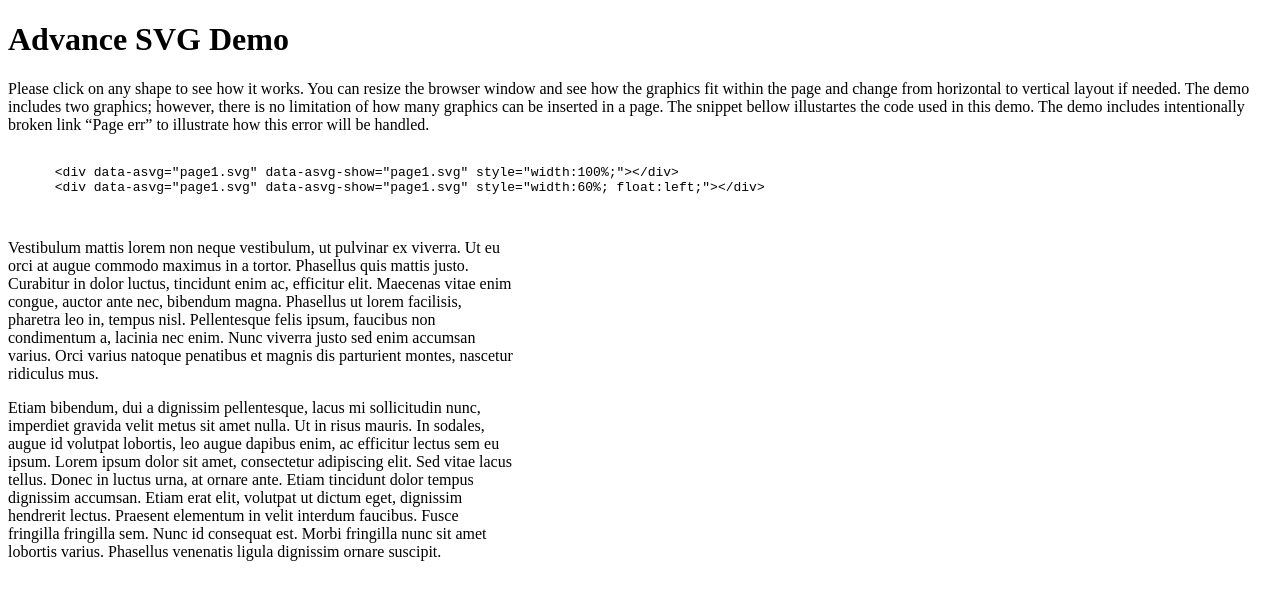
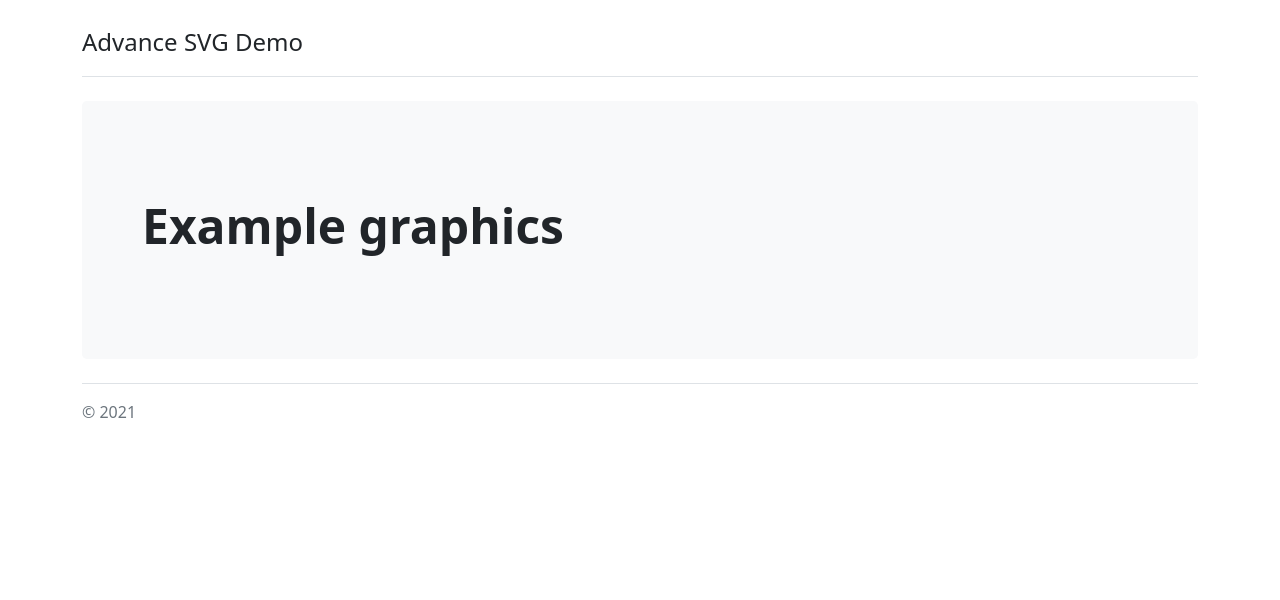
Before and after one commit to processesjs-com/advance-svg, a website built with webpack: page src/index.html in a window 1280 px wide. Built offline with nearby package versions, Linux system fonts and the light colour scheme; files whose address does not match are found by name; what is-svg, spin would draw is missing.

Commit message:
Change index and remove window-functions

```diff
--- a/package.json
+++ b/package.json
@@ -1,6 +1,6 @@
 {
 	"name": "advance-svg",
-	"version": "1.2.6",
+	"version": "1.3.0",
 	"description": "JavaScript library for advancing SVG graphics with responsive behavior, popup shapes and in-page links",
 	"main": "src/asvg.js",
 	"homepage": "https://d2a8hhqmsel69m.cloudfront.net/",
--- a/src/asvg.js
+++ b/src/asvg.js
@@ -47,7 +47,7 @@ class ASVG{
         })
         // 1.1. Add icons to popups, popuplinks and pagelinks
         .then( () => {
-            this.addIcons( element , '[data-asvg-popup]'     , '" href="#asvg-popup-close" class="asvg-popup-close" onclick="onASVGPopupCloseClick(this)" />' )
+          this.addIcons( element , '[data-asvg-popup]'     , '" href="#asvg-popup-close" class="asvg-popup-close" onclick="asvg.onPopupCloseClick(this)" />' )
           this.addIcons( element , '[data-asvg-popuplink]' , '" href="#asvg-popuplink-icon" />' )
           this.addIcons( element , '[data-asvg-pagelink]'  , '" href="#asvg-pagelink-icon" />'  )
           resolve()
@@ -186,13 +186,13 @@ class ASVG{
     `
     document.body.appendChild( filterDiv )
 
+    /*
     window["onASVGPopupLinkClick"]  = this.onPopupLinkClick
     window["onASVGPopupCloseClick"] = this.onPopupCloseClick
     window["onASVGPageLinkClick"]   = this.onPageLinkClick
+    */
 
   }
 }
 
 export default ASVG
-
-// fill-rule:nonzero;fill:#000000;fill-opacity:0.5;
--- a/src/index.html
+++ b/src/index.html
@@ -2,20 +2,28 @@
 <html lang='en'>
 	<head>
 		<meta charset='UTF-8' />
-		<title><%= htmlWebpackPlugin.options.title %></title>
+    <meta name="viewport" content="width=device-width, initial-scale=1">
+    <title><%= htmlWebpackPlugin.options.title %></title>
+    <link rel="stylesheet" href="https://cdn.jsdelivr.net/npm/bootstrap@5.1.3/dist/css/bootstrap.min.css" integrity="sha384-1BmE4kWBq78iYhFldvKuhfTAU6auU8tT94WrHftjDbrCEXSU1oBoqyl2QvZ6jIW3" crossorigin="anonymous">
+		<script src="https://cdn.jsdelivr.net/npm/bootstrap@5.1.3/dist/js/bootstrap.bundle.min.js" integrity="sha384-ka7Sk0Gln4gmtz2MlQnikT1wXgYsOg+OMhuP+IlRH9sENBO0LRn5q+8nbTov4+1p" crossorigin="anonymous"></script>
 	</head>
 	<body>
-    <h1>Advance SVG Demo</h1>
-    <p>Please click on any shape to see how it works. You can resize the browser window and see how the graphics fit within the page and change from horizontal to vertical layout if needed. The demo includes two graphics; however, there is no limitation of how many graphics can be inserted in a page. The snippet bellow illustartes the code used in this demo. The demo includes intentionally broken link <q>Page err</q> to illustrate how this error will be handled.</p>
-    <pre><code>
-      &lt;div data-asvg="page1.svg" data-asvg-show="page1.svg" style="width:100%;"&gt;&lt;/div&gt;
-      &lt;div data-asvg="page1.svg" data-asvg-show="page1.svg" style="width:60%; float:left;"&gt;&lt;/div&gt;
-    </code></pre>
-    <div data-asvg="page1.svg" data-asvg-show="page1.svg" style="width:100%;" ></div>
-    <div data-asvg="page1.svg" data-asvg-show="page1.svg" style="width:60%; float:left;"></div>
-    <div style="width:40%; float:left;"  >
-      <p>Vestibulum mattis lorem non neque vestibulum, ut pulvinar ex viverra. Ut eu orci at augue commodo maximus in a tortor. Phasellus quis mattis justo. Curabitur in dolor luctus, tincidunt enim ac, efficitur elit. Maecenas vitae enim congue, auctor ante nec, bibendum magna. Phasellus ut lorem facilisis, pharetra leo in, tempus nisl. Pellentesque felis ipsum, faucibus non condimentum a, lacinia nec enim. Nunc viverra justo sed enim accumsan varius. Orci varius natoque penatibus et magnis dis parturient montes, nascetur ridiculus mus.</p>
-      <p>Etiam bibendum, dui a dignissim pellentesque, lacus mi sollicitudin nunc, imperdiet gravida velit metus sit amet nulla. Ut in risus mauris. In sodales, augue id volutpat lobortis, leo augue dapibus enim, ac efficitur lectus sem eu ipsum. Lorem ipsum dolor sit amet, consectetur adipiscing elit. Sed vitae lacus tellus. Donec in luctus urna, at ornare ante. Etiam tincidunt dolor tempus dignissim accumsan. Etiam erat elit, volutpat ut dictum eget, dignissim hendrerit lectus. Praesent elementum in velit interdum faucibus. Fusce fringilla fringilla sem. Nunc id consequat est. Morbi fringilla nunc sit amet lobortis varius. Phasellus venenatis ligula dignissim ornare suscipit.</p>
+
+    <div class="container py-4">
+      <header class="pb-3 mb-4 border-bottom">
+        <div class="fs-4">Advance SVG Demo</div>
+      </header>
+
+      <div class="p-5 mb-4 bg-light rounded-3">
+        <div class="container-fluid py-5">
+          <h1 class="display-5 fw-bold">Example graphics</h1>
+          <div data-asvg="page1.svg" data-asvg-show="page1.svg" style="width:100%;" ></div>
+          <div data-asvg="page1.svg" data-asvg-show="page1.svg" style="width:60%; float:left;"></div>
+        </div>
+      </div>
+      <footer class="pt-3 mt-4 text-muted border-top">
+        &copy; 2021
+      </footer>
     </div>
 	</body>
 </html>
--- a/src/js/trFilterVisio2013.js
+++ b/src/js/trFilterVisio2013.js
@@ -96,11 +96,11 @@ const trFilterVisio2013 = ( origSvg ) =>{
                 break
               case 'popuplink':
                 gTag.attr( 'data-asvg-popuplink' , val )
-                gTag.attr( 'onclick' , 'onASVGPopupLinkClick(this)' )
+                gTag.attr( 'onclick' , 'asvg.onPopupLinkClick(this)' )
                 break
               case 'pagelink':
                 gTag.attr( 'data-asvg-pagelink' , val )
-                gTag.attr( 'onclick' , 'onASVGPageLinkClick(this)' )
+                gTag.attr( 'onclick' , 'asvg.onPageLinkClick(this)' )
                 break
               case 'popup':
                 gTag.attr( 'data-asvg-popup' , val )
```
Also changed, not shown: README.md. Lines whose indentation alone changed are shown as unchanged.
